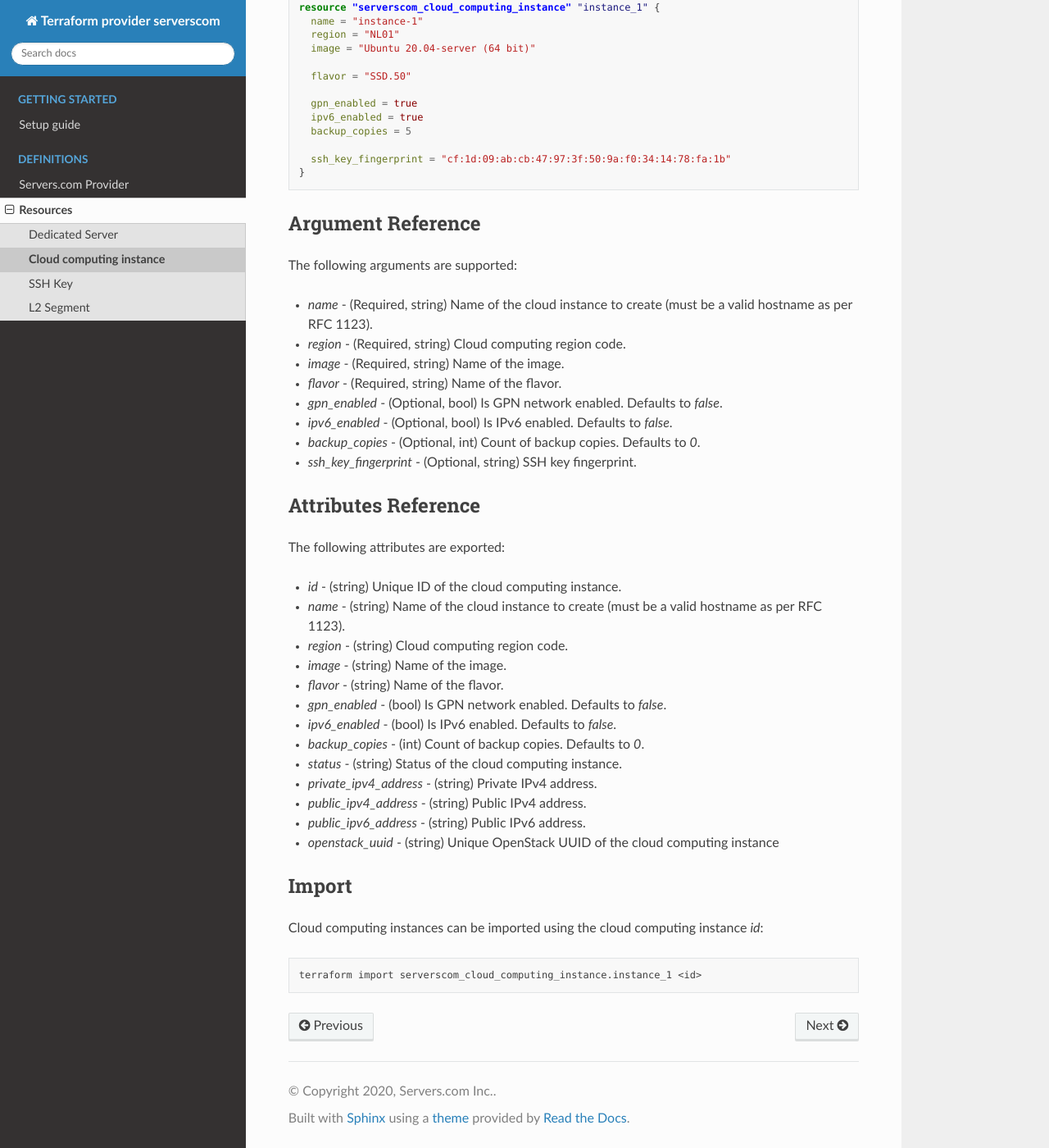
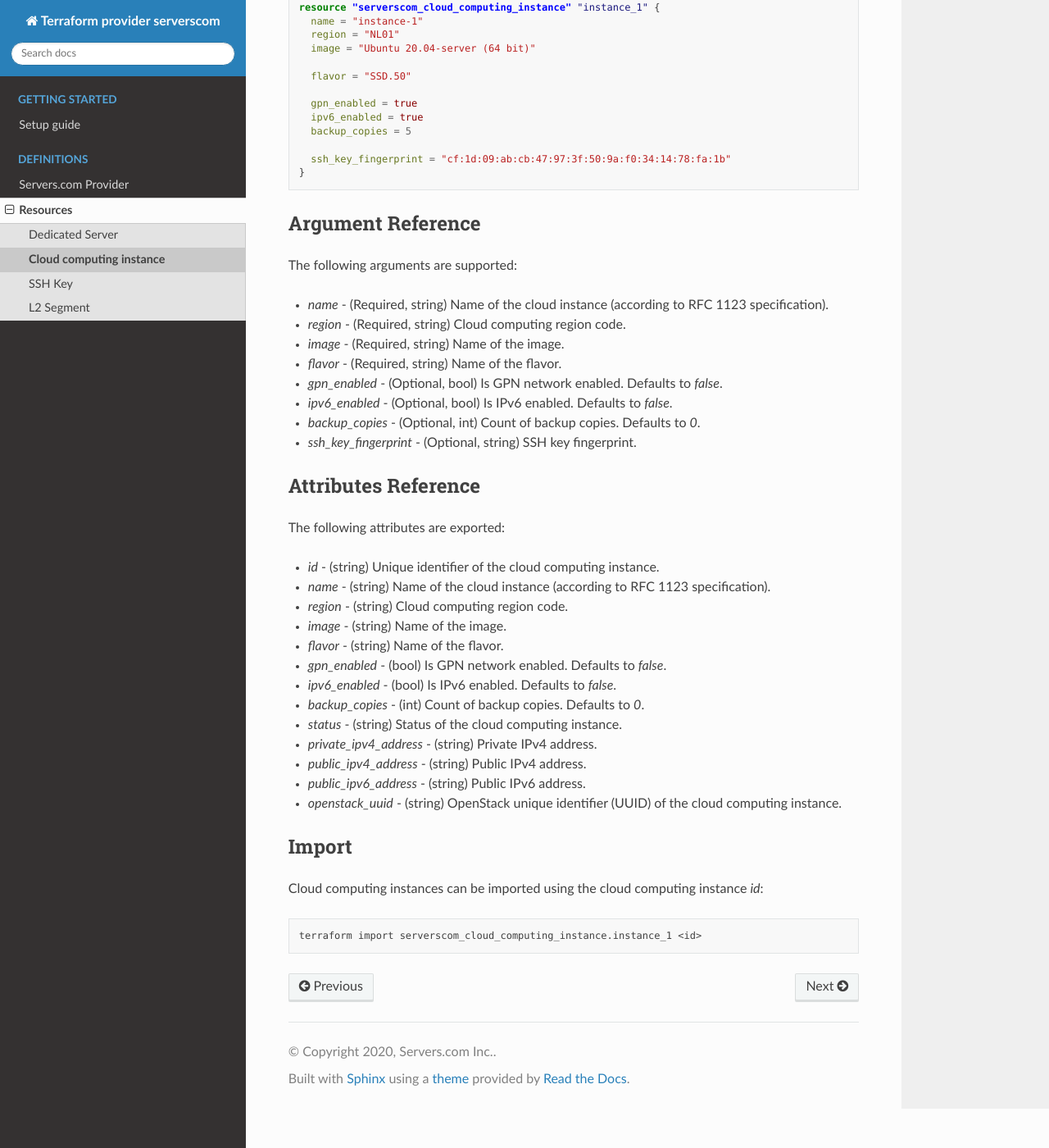
Before and after one commit to serverscom/terraform-provider-serverscom, a Sphinx documentation site: the page built from docs/topics/resources/serverscom_cloud_computing_instance.rst, in a window 1280 px wide and 1400 px high, scrolled down 348 px. Shown: the whole window at 82% size. Built offline with Sphinx 7.4.7 and the Read the Docs theme 2.0.0, drawn with Linux system fonts in a browser that asks for light colours.

Commit message:
Update serverscom_cloud_computing_instance.rst

```diff
--- a/docs/topics/resources/serverscom_cloud_computing_instance.rst
+++ b/docs/topics/resources/serverscom_cloud_computing_instance.rst
@@ -32,7 +32,7 @@ Argument Reference
 
 The following arguments are supported:
 
-- `name` - (Required, string) Name of the cloud instance to create (must be a valid hostname as per RFC 1123).
+- `name` - (Required, string) Name of the cloud instance (according to RFC 1123 specification).
 - `region` - (Required, string) Cloud computing region code.
 - `image` - (Required, string) Name of the image.
 - `flavor` - (Required, string) Name of the flavor.
@@ -46,8 +46,8 @@ Attributes Reference
 
 The following attributes are exported:
 
-- `id` - (string) Unique ID of the cloud computing instance.
-- `name` - (string) Name of the cloud instance to create (must be a valid hostname as per RFC 1123).
+- `id` - (string) Unique identifier of the cloud computing instance.
+- `name` - (string) Name of the cloud instance (according to RFC 1123 specification).
 - `region` - (string) Cloud computing region code.
 - `image` - (string) Name of the image.
 - `flavor` - (string) Name of the flavor.
@@ -58,7 +58,7 @@ The following attributes are exported:
 - `private_ipv4_address` - (string) Private IPv4 address.
 - `public_ipv4_address` - (string) Public IPv4 address.
 - `public_ipv6_address` - (string) Public IPv6 address.
-- `openstack_uuid` - (string) Unique OpenStack UUID of the cloud computing instance
+- `openstack_uuid` - (string) OpenStack unique identifier (UUID) of the cloud computing instance.
 
 Import
 ******
```
